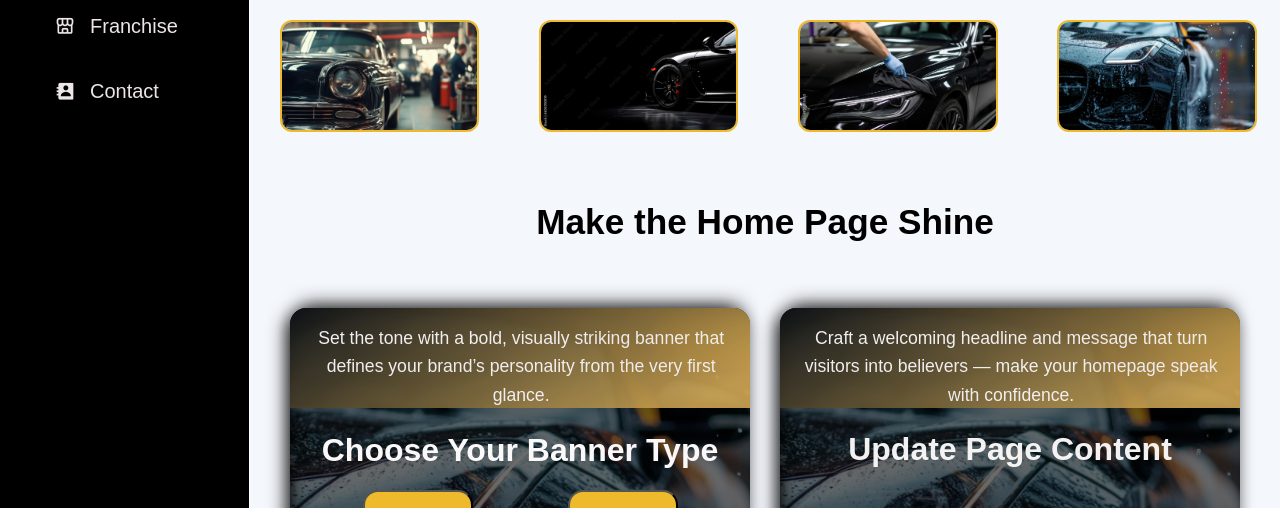
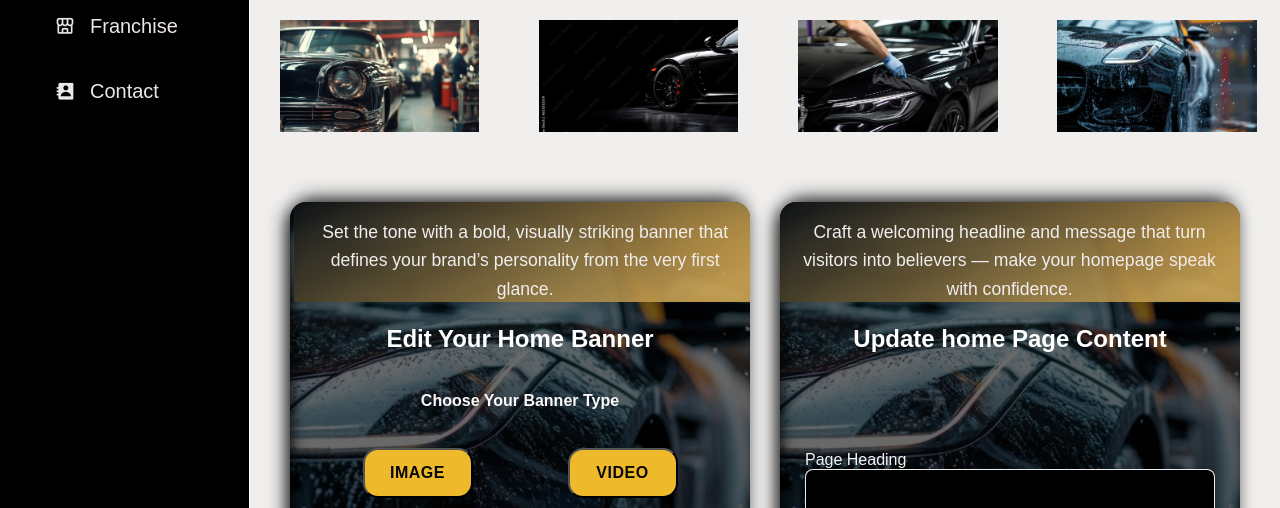
Before and after one commit to krishnapriyasnair9/Admin_Dashboard, a Django app: page /home/ in a window 1280 px wide. Shown: the part 252-760 px from the top of the page. Run offline with Django 5.2, Linux system fonts and the light colour scheme; a user stored in the database is signed in; data comes from the database, SQL or seed files in the repository; both versions use the stored data as it was after the commit; grey boxes are pictures that could not be loaded.

Commit message:
design change

```diff
--- a/adminpanel/managerpanel/static/css/dashboard.css
+++ b/adminpanel/managerpanel/static/css/dashboard.css
@@ -17,7 +17,7 @@
 
 /* BASE LAYOUT */
 body {
-  background: #f4f7fc;
+  background: #f0efeef1;
   color: var(--text);
   overflow-x: hidden;
 }
@@ -144,14 +144,14 @@ body {
 .small-video-card {
   position: relative;
   width: 77%;
-  border-radius: 12px;
+
   overflow: hidden;
   aspect-ratio: 16/9;
   cursor: pointer;
   transform: translateY(20px);
   opacity: 0;
   animation: fadeUp 0.6s ease-out forwards;
-  border: 2px solid #eeba2c;
+
   height: auto;
 }
 
@@ -239,6 +239,8 @@ body {
 
   transform: translateX(0);
   transition: transform 0.3s ease-in-out;
+
+
 }
 .sidebar .logo {
   display: flex;
@@ -330,6 +332,7 @@ body {
   opacity: 1;
   visibility: visible;
 }
+
 
 /* TOPBAR */
 .content {
--- a/adminpanel/managerpanel/static/css/pages.css
+++ b/adminpanel/managerpanel/static/css/pages.css
@@ -62,68 +61,6 @@
   opacity: 1;
   transform: translateY(0);
 }
-
-/* ========================
-   PAGE HEADING
-======================== */
-/* ====== PAGE HEADING SECTION ====== */
-.page-heading {
-  position: relative;
-  max-width: 1056px;
-  width: 97%;
-  margin: 0 auto;
-  height: 10vh;
-  border-radius: 12px;
-  display: flex;
-  justify-content: center;
-  align-items: center;
-  text-align: center;
-  overflow: hidden;
-  animation: fadeSlideIn 1s ease-out forwards;
-}
-
-.page-heading h1 {
-  font-family: Fahkwang, sans-serif;
-  font-size: 2.2rem;
-  font-weight: bold;
-  color: black;
-  opacity: 0;
-  transform: translateX(60px);
-  transition: all 0.8s ease-out;
-  white-space: nowrap;
-  overflow: hidden;
-  text-overflow: ellipsis;
-}
-
-.page-heading.animate-in h1 {
-  opacity: 1;
-  transform: translateX(0);
-}
-
-@keyframes fadeSlideIn {
-  0% {
-    opacity: 0;
-    transform: translateY(20px);
-  }
-  100% {
-    opacity: 1;
-    transform: translateY(0);
-  }
-}
-
-/* ====== RESPONSIVE ====== */
-@media (max-width: 768px) {
-  .page-heading {
-    height: auto;
-    width: 98%;
-  }
-  .page-heading h1 {
-    font-size: 1.6rem;
-    white-space: normal;
-  }
-}
-
-
 
 /* =========================
    MESSAGES
@@ -212,21 +147,18 @@
   display: flex;
   flex-direction: column;
   align-items: center;
-  gap: 20px;
+  gap: 38px;
   width: 100%;
   max-width: 800px;
-
 }
 
-/* Banner heading */
 .banner-label {
-  font-size: 2rem;
+  font-size: 1rem;
   font-weight: 700;
   color: rgb(250, 248, 248);
   text-align: center;
   line-height: 1.2;
   margin: 0;
-
   opacity: 0;
   transform: translateX(50px);
   transition: var(--transition);
@@ -523,80 +439,68 @@
   flex-wrap: wrap;
   gap: 30px;
   justify-content: center;
-  align-items: flex-start;
+  align-items: stretch; /* ✅ ensures both cards match height */
   max-width: 1100px;
-  margin: 0 auto;
+  margin: 0 auto 0 0;
   position: relative;
   padding: 20px;
-
 }
 
-/* ✅ Fix: align intro flush with card edges */
 .form-cards .section-intro {
   position: relative;
   left: 0;
   right: 0;
-  width: calc(103% + 40px); /* extend to cover padding space */
-  margin: -25px -20px 23px -25px; /* pull outside parent padding */
+  width: calc(103% + 40px);
+  margin: -25px -20px 23px -21px;
   text-align: center;
   font-size: 1.1rem;
   color: rgb(250, 247, 247);
   opacity: 0.95;
   line-height: 1.6;
-
   padding: 16px 20px;
-  border-radius: 0; /* remove rounding that might show side background */
+  border-radius: 0;
   box-shadow: 0 4px 10px rgba(0, 0, 0, 0.1);
   height: 100px;
   background: linear-gradient(150deg, var(--gold) 0%, var(--sidebar-dark) 0%, var(--gold) 90%);
-
 }
-
-
+h1{
+  text-align: center;
+}
 
 .form-group{
   color: rgba(250, 250, 250, 0.966);
 }
+
 /* =============================
    INDIVIDUAL CARD STYLES
 ============================= */
 .banner-section,
 .content-editor {
   flex: 1 1 48%;
-
+  display: flex;
+  flex-direction: column;
+  justify-content: flex-start;
+  align-items: center;
   border-radius: var(--card-radius);
-  box-shadow:
-    /* main soft shadow */
-    0 4px 15px rgba(0, 0, 0, 0.35),
-    /* light inner glow */
-    0 0 10px rgba(255, 255, 255, 0.1),
-    /* ⬆️ Top thick dark bar shadow */
-    0 -12px 20px -10px rgba(0, 0, 0, 0.9),
-    /* ⬅️ Left thick dark bar shadow */
-    -12px 0 20px -10px rgba(0, 0, 0, 0.9);
-
   padding: 25px;
   position: relative;
   overflow: hidden;
-  min-height: 520px;
-  height: 600px;
-  display: flex;
-  flex-direction: column;
-  justify-content: flex-start;
-  transition: transform 0.3s ease, box-shadow 0.3s ease, opacity 0.6s ease;
-  opacity: 1;
-  transform: translateY(0);
-
-  /* ✅ Background image with fade overlay */
+  min-height: auto;
+  height: auto; /* ✅ auto height based on content */
+  box-shadow:
+    0 4px 15px rgba(0, 0, 0, 0.35),
+    0 0 10px rgba(255, 255, 255, 0.1),
+    0 -12px 20px -10px rgba(0, 0, 0, 0.9),
+    -12px 0 20px -10px rgba(0, 0, 0, 0.9);
   background:
     linear-gradient(
       rgba(0, 0, 0, 0.55),
       rgba(0, 0, 0, 0.65)
     ),
     url("../images/image4.jpeg") center/cover no-repeat;
-
   color: #fff;
 }
+
 .banner-section::before,
 .content-editor::before {
   content: "";
--- a/adminpanel/managerpanel/templates/dashboard.html
+++ b/adminpanel/managerpanel/templates/dashboard.html
@@ -73,6 +73,7 @@
               <a href="{% url 'home' %}?page=contact"><i class='bx bxs-contact'></i> Contact</a>
           </li>
       </ul>
+
 
     </aside>
 
--- a/adminpanel/managerpanel/templates/home.html
+++ b/adminpanel/managerpanel/templates/home.html
@@ -23,10 +23,7 @@
     </div>
     {% endif %}
 
-    <!-- Page heading -->
-   <section class="page-heading">
-  <h1 id="pageTitle">Make the Home Page Shine</h1>
-</section>
+
 
 
 
@@ -49,6 +46,7 @@
         </p></div>
 
         <div class="banner-content">
+            <h1>Edit Your Home Banner</h1>
             <h2 class="banner-label">Choose Your Banner Type</h2>
             <div class="type-buttons">
                 <button type="button" class="type-btn {% if page.banner_type == 'image' %}active{% endif %}" data-type="image" id="btnImage">Image</button>
@@ -111,7 +109,7 @@
         </p>
 
         <div class="editor-card">
-            <h3>Update Page Content</h3>
+            <h1>Update home Page Content</h1>
             <div class="form-group">
                 <label for="editHeading">Page Heading</label>
                 <input id="editHeading" type="text" name="heading" value="{{ page.heading }}" />
--- a/adminpanel/managerpanel/views.py
+++ b/adminpanel/managerpanel/views.py
@@ -77,147 +77,204 @@ class UpdateProfileAPI(LoginRequiredMixin, View):
         return redirect(request.META.get("HTTP_REFERER", "/home/"))
 class UpdateHomeView(LoginRequiredMixin, SuperUserRequiredMixin, View):
     def post(self, request):
-        hero_heading = request.POST.get("heading")
-        hero_description = request.POST.get("description")
-        banner_type = request.POST.get("banner_type")  # Must be 'image' or 'video'
+        hero_heading = request.POST.get("heading", "").strip()
+        hero_description = request.POST.get("description", "").strip()
+        banner_type = request.POST.get("banner_type", "")
         banner_file = request.FILES.get("banner_file")
 
-        # Check if banner type is selected
-        if not banner_type:
-            messages.error(request, "⚠️ Please select a banner type before saving!")
+        if not (hero_heading or hero_description or banner_type or banner_file):
+            messages.error(request, "⚠️ Please fill at least one field before saving.")
             return redirect(request.META.get("HTTP_REFERER", "/dashboard/?page=home"))
 
-        # Validate file based on selected banner type
-        if banner_type == "video":
-            if not banner_file or banner_file.name.split('.')[-1].lower() not in ["mp4", "webm"]:
-                messages.error(request, "❌ You selected 'Video' but uploaded file is missing or not a valid video!")
+        if banner_file and not banner_type:
+            messages.error(request, "❌ Banner file uploaded but banner type not selected. Please choose 'Image' or 'Video'.")
+            return redirect(request.META.get("HTTP_REFERER", "/dashboard/?page=home"))
+
+        if banner_file and banner_type:
+            ext = banner_file.name.split(".")[-1].lower()
+            if banner_type == "video" and ext not in ["mp4", "webm", "mov", "ogg"]:
+                messages.error(request, "❌ Invalid video format. Please upload MP4, WEBM, MOV, or OGG.")
                 return redirect(request.META.get("HTTP_REFERER", "/dashboard/?page=home"))
-        elif banner_type == "image":
-            if banner_file and banner_file.name.split('.')[-1].lower() not in ["jpg","jpeg","png","gif"]:
-                messages.error(request, "❌ You selected 'Image' but uploaded file is not a valid image!")
+            elif banner_type == "image" and ext not in ["jpg", "jpeg", "png", "gif", "webp"]:
+                messages.error(request, "❌ Invalid image format. Please upload JPG, PNG, GIF, or WEBP.")
                 return redirect(request.META.get("HTTP_REFERER", "/dashboard/?page=home"))
 
-        # Save banner
         banner, _ = Banner.objects.get_or_create(page="home")
-        banner.heading = hero_heading
-        banner.description = hero_description
-        banner.banner_type = banner_type
 
+        updated_fields = []
+        if hero_heading:
+            banner.heading = hero_heading
+            updated_fields.append("heading")
+        if hero_description:
+            banner.description = hero_description
+            updated_fields.append("description")
+        if banner_type:
+            banner.banner_type = banner_type
+            updated_fields.append("banner_type")
         if banner_file:
             banner.banner_file = banner_file
+            updated_fields.append("banner_file")
+
+        if not updated_fields:
+            messages.warning(request, "⚠️ No changes detected. Please edit something before saving.")
+            return redirect(request.META.get("HTTP_REFERER", "/dashboard/?page=home"))
 
         banner.save()
-        messages.success(request, "✅ Home page updated successfully!")
+        messages.success(request, f"✅ Home page updated successfully ({', '.join(updated_fields)} updated).")
         return redirect(request.META.get("HTTP_REFERER", "/dashboard/?page=home"))
+
+
+# =========================================
+# 🔹 2. PACKAGE PAGE UPDATE VIEW
+# =========================================
 class UpdatePackageView(LoginRequiredMixin, SuperUserRequiredMixin, View):
     def post(self, request):
-        # Hero heading & description
-        hero_heading = request.POST.get("heading")
-        hero_description = request.POST.get("description")
-
-        # Banner type & file
-        banner_type = request.POST.get("banner_type")
+        heading = request.POST.get("heading", "").strip()
+        description = request.POST.get("description", "").strip()
+        banner_type = request.POST.get("banner_type", "")
         banner_file = request.FILES.get("banner_file")
 
-        # Validation: ensure banner type is selected
-        if not banner_type:
-            messages.error(request, "⚠️ Please select a banner type before saving!")
+        if not (heading or description or banner_type or banner_file):
+            messages.error(request, "⚠️ Please fill at least one field before saving.")
             return redirect(request.META.get("HTTP_REFERER", "/dashboard/?page=package"))
 
-        # Validation: ensure uploaded file matches selected type
-        if banner_file:
+        if banner_file and not banner_type:
+            messages.error(request, "❌ Banner file uploaded but banner type not selected.")
+            return redirect(request.META.get("HTTP_REFERER", "/dashboard/?page=package"))
+
+        if banner_file and banner_type:
             ext = banner_file.name.split(".")[-1].lower()
-            if banner_type == "image" and ext not in ["jpg", "jpeg", "png", "gif", "webp"]:
-                messages.error(request, "❌ Uploaded file is not an image. Please select a correct file.")
+            if banner_type == "video" and ext not in ["mp4", "webm", "mov", "ogg"]:
+                messages.error(request, "❌ Invalid video format for package banner.")
                 return redirect(request.META.get("HTTP_REFERER", "/dashboard/?page=package"))
-            elif banner_type == "video" and ext not in ["mp4", "webm", "mov", "ogg"]:
-                messages.error(request, "❌ Uploaded file is not a video. Please select a correct file.")
+            elif banner_type == "image" and ext not in ["jpg", "jpeg", "png", "gif", "webp"]:
+                messages.error(request, "❌ Invalid image format for package banner.")
                 return redirect(request.META.get("HTTP_REFERER", "/dashboard/?page=package"))
 
-        # Save banner (page="package")
         banner, _ = Banner.objects.get_or_create(page="package")
-        banner.banner_type = banner_type
-        banner.heading = hero_heading
-        banner.description = hero_description
 
+        updated_fields = []
+        if heading:
+            banner.heading = heading
+            updated_fields.append("heading")
+        if description:
+            banner.description = description
+            updated_fields.append("description")
+        if banner_type:
+            banner.banner_type = banner_type
+            updated_fields.append("banner_type")
         if banner_file:
             banner.banner_file = banner_file
+            updated_fields.append("banner_file")
+
+        if not updated_fields:
+            messages.warning(request, "⚠️ No changes detected.")
+            return redirect(request.META.get("HTTP_REFERER", "/dashboard/?page=package"))
 
         banner.save()
+        messages.success(request, f"✅ Package page updated successfully ({', '.join(updated_fields)} updated).")
+        return redirect(request.META.get("HTTP_REFERER", "/dashboard/?page=package"))
 
-        messages.success(request, "✅ Package page updated successfully!")
-        return redirect(request.META.get("HTTP_REFERER", "/dashboard/?page=package"))
+
+# =========================================
+# 🔹 3. FRANCHISE PAGE UPDATE VIEW
+# =========================================
+class UpdateFranchiseView(LoginRequiredMixin, SuperUserRequiredMixin, View):
+    def post(self, request):
+        heading = request.POST.get("heading", "").strip()
+        description = request.POST.get("description", "").strip()
+        banner_type = request.POST.get("banner_type", "")
+        banner_file = request.FILES.get("banner_file")
+
+        if not (heading or description or banner_type or banner_file):
+            messages.error(request, "⚠️ Please fill at least one field before saving.")
+            return redirect(request.META.get("HTTP_REFERER", "/dashboard/?page=franchise"))
+
+        if banner_file and not banner_type:
+            messages.error(request, "❌ Banner file uploaded but banner type not selected.")
+            return redirect(request.META.get("HTTP_REFERER", "/dashboard/?page=franchise"))
+
+        if banner_file and banner_type:
+            ext = banner_file.name.split(".")[-1].lower()
+            if banner_type == "video" and ext not in ["mp4", "webm", "mov", "ogg"]:
+                messages.error(request, "❌ Invalid video format for franchise banner.")
+                return redirect(request.META.get("HTTP_REFERER", "/dashboard/?page=franchise"))
+            elif banner_type == "image" and ext not in ["jpg", "jpeg", "png", "gif", "webp"]:
+                messages.error(request, "❌ Invalid image format for franchise banner.")
+                return redirect(request.META.get("HTTP_REFERER", "/dashboard/?page=franchise"))
+
+        banner, _ = Banner.objects.get_or_create(page="franchise")
+
+        updated_fields = []
+        if heading:
+            banner.heading = heading
+            updated_fields.append("heading")
+        if description:
+            banner.description = description
+            updated_fields.append("description")
+        if banner_type:
+            banner.banner_type = banner_type
+            updated_fields.append("banner_type")
+        if banner_file:
+            banner.banner_file = banner_file
+            updated_fields.append("banner_file")
+
+        if not updated_fields:
+            messages.warning(request, "⚠️ No changes detected.")
+            return redirect(request.META.get("HTTP_REFERER", "/dashboard/?page=franchise"))
+
+        banner.save()
+        messages.success(request, f"✅ Franchise page updated successfully ({', '.join(updated_fields)} updated).")
+        return redirect(request.META.get("HTTP_REFERER", "/dashboard/?page=franchise"))
+
+
+# =========================================
+# 🔹 4. CONTACT PAGE UPDATE VIEW
+# =========================================
 class UpdateContactView(LoginRequiredMixin, SuperUserRequiredMixin, View):
     def post(self, request):
-        # Hero heading & description
-        hero_heading = request.POST.get("heading")
-        hero_description = request.POST.get("description")
-
-        # Banner type & file
-        banner_type = request.POST.get("banner_type")
+        heading = request.POST.get("heading", "").strip()
+        description = request.POST.get("description", "").strip()
+        banner_type = request.POST.get("banner_type", "")
         banner_file = request.FILES.get("banner_file")
 
-        # Validation: ensure banner type is selected
-        if not banner_type:
-            messages.error(request, "⚠️ Please select a banner type before saving!")
+        if not (heading or description or banner_type or banner_file):
+            messages.error(request, "⚠️ Please fill at least one field before saving.")
             return redirect(request.META.get("HTTP_REFERER", "/dashboard/?page=contact"))
 
-        # Validation: file type matches banner type
-        if banner_file:
+        if banner_file and not banner_type:
+            messages.error(request, "❌ Banner file uploaded but banner type not selected.")
+            return redirect(request.META.get("HTTP_REFERER", "/dashboard/?page=contact"))
+
+        if banner_file and banner_type:
             ext = banner_file.name.split(".")[-1].lower()
-            if banner_type == "image" and ext not in ["jpg", "jpeg", "png", "gif", "webp"]:
-                messages.error(request, "❌ Uploaded file is not an image. Please select a correct file.")
+            if banner_type == "video" and ext not in ["mp4", "webm", "mov", "ogg"]:
+                messages.error(request, "❌ Invalid video format for contact banner.")
                 return redirect(request.META.get("HTTP_REFERER", "/dashboard/?page=contact"))
-            elif banner_type == "video" and ext not in ["mp4", "webm", "mov", "ogg"]:
-                messages.error(request, "❌ Uploaded file is not a video. Please select a correct file.")
+            elif banner_type == "image" and ext not in ["jpg", "jpeg", "png", "gif", "webp"]:
+                messages.error(request, "❌ Invalid image format for contact banner.")
                 return redirect(request.META.get("HTTP_REFERER", "/dashboard/?page=contact"))
 
-        # Save banner (page="contact")
         banner, _ = Banner.objects.get_or_create(page="contact")
-        banner.banner_type = banner_type
-        banner.heading = hero_heading
-        banner.description = hero_description
 
+        updated_fields = []
+        if heading:
+            banner.heading = heading
+            updated_fields.append("heading")
+        if description:
+            banner.description = description
+            updated_fields.append("description")
+        if banner_type:
+            banner.banner_type = banner_type
+            updated_fields.append("banner_type")
         if banner_file:
             banner.banner_file = banner_file
+            updated_fields.append("banner_file")
+
+        if not updated_fields:
+            messages.warning(request, "⚠️ No changes detected.")
+            return redirect(request.META.get("HTTP_REFERER", "/dashboard/?page=contact"))
 
         banner.save()
-        messages.success(request, "✅ Contact page updated successfully!")
+        messages.success(request, f"✅ Contact page updated successfully ({', '.join(updated_fields)} updated).")
         return redirect(request.META.get("HTTP_REFERER", "/dashboard/?page=contact"))
-class UpdateFranchiseView(LoginRequiredMixin, SuperUserRequiredMixin, View):
-    def post(self, request):
-        # Hero heading & description
-        hero_heading = request.POST.get("heading")
-        hero_description = request.POST.get("description")
-
-        # Banner type & file
-        banner_type = request.POST.get("banner_type")
-        banner_file = request.FILES.get("banner_file")
-
-        # Validation: ensure banner type is selected
-        if not banner_type:
-            messages.error(request, "⚠️ Please select a banner type before saving!")
-            return redirect(request.META.get("HTTP_REFERER", "/dashboard/?page=franchise"))
-
-        # Validation: file type matches banner type
-        if banner_file:
-            ext = banner_file.name.split(".")[-1].lower()
-            if banner_type == "image" and ext not in ["jpg", "jpeg", "png", "gif", "webp"]:
-                messages.error(request, "❌ Uploaded file is not an image. Please select a correct file.")
-                return redirect(request.META.get("HTTP_REFERER", "/dashboard/?page=franchise"))
-            elif banner_type == "video" and ext not in ["mp4", "webm", "mov", "ogg"]:
-                messages.error(request, "❌ Uploaded file is not a video. Please select a correct file.")
-                return redirect(request.META.get("HTTP_REFERER", "/dashboard/?page=franchise"))
-
-        # Save banner (page="franchise")
-        banner, _ = Banner.objects.get_or_create(page="franchise")
-        banner.banner_type = banner_type
-        banner.heading = hero_heading
-        banner.description = hero_description
-
-        if banner_file:
-            banner.banner_file = banner_file
-
-        banner.save()
-        messages.success(request, "✅ Franchise page updated successfully!")
-        return redirect(request.META.get("HTTP_REFERER", "/dashboard/?page=franchise"))
```
Also changed, not shown: other parts of adminpanel/managerpanel/static/css/pages.css (+29 -80 lines), adminpanel/managerpanel/templates/contact.html (+3 -7 lines), adminpanel/managerpanel/templates/franchise.html (+3 -7 lines), adminpanel/managerpanel/templates/package.html (+3 -7 lines), adminpanel/db.sqlite3, adminpanel/media/banners/Screenshot_12_wrJAiMT.png (added).
